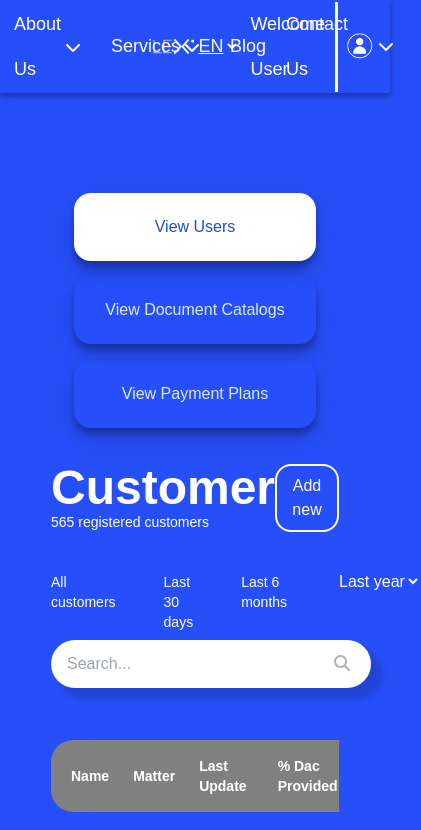
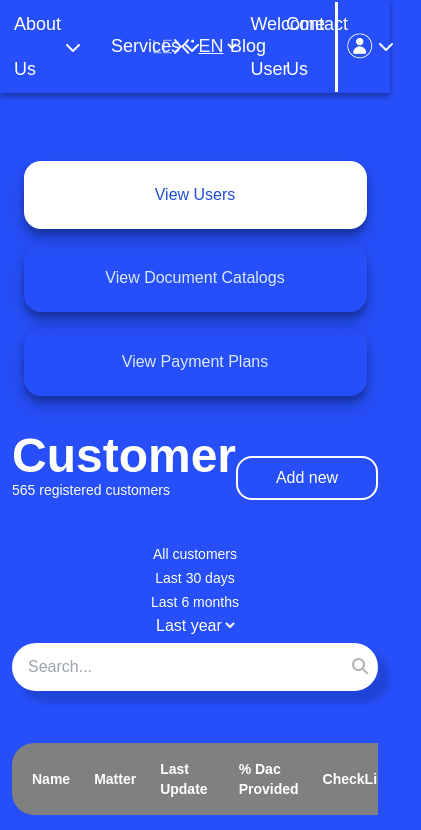
Before and after one commit to Edu22-san/LextusApp, a React (Vite) app: page /user/tabscontenido in a window 390 px wide. Shown: the top 830 px of the page, 421 px wide, since content can reach past the window. Built offline with nearby package versions, Linux system fonts and the light colour scheme.

Commit message:
login and dashboard responsive

```diff
--- a/src/Components/cardLogin/cardLogin.jsx
+++ b/src/Components/cardLogin/cardLogin.jsx
@@ -13,14 +13,14 @@ const CardLogin = () => {
   return (
     <>
       <div className="container-card-login mx-auto">
-        <h1 className="text-white font-bold text-4xl">Welcome to Law Portal</h1>
-        <img src={Logo} alt="" className="mt-4" />
+        <h1 className="text-white font-bold text-2xl md:text-4xl lg:text-4xl">Welcome to Law Portal</h1>
+        <img src={Logo} alt="" className="mt-4 w-full md:w-[25rem] lg:w-[25rem]" />
         <input
           type="text"
           placeholder="Usuario"
-          className="w-1/2 h-12 pl-4 rounded-full mt-4 focus:outline-none boxshadow"
+          className="w-full  md:w-1/2 lg:w-1/2 h-12 pl-4 rounded-full mt-8 focus:outline-none boxshadow"
         />
-        <div className="relative w-1/2 text-center mt-8">
+        <div className="relative w-full md:w-1/2 lg:w-1/2 text-center mt-8">
           <input
             type={passwordVisible ? "text" : "password"}
             placeholder="Password"
@@ -43,7 +43,7 @@ const CardLogin = () => {
             )}
           </span>
         </div>
-        <div className="w-1/2 mt-8 flex items-center justify-between ">
+        <div className="w-1/2 mt-8 flex flex-col sm:flex-row items-center justify-between ">
           <div className="flex items-center space-x-2">
             <input
               type="checkbox"
--- a/src/Components/usersTable/usersTable.css
+++ b/src/Components/usersTable/usersTable.css
@@ -44,9 +44,7 @@
     flex-direction: row;
 }
 
-span.container-icon.absolute.right-4.top-1\/2.transform.-translate-y-1\/2.cursor-pointer {
-    left: 283px;
-}
+
 
 th {
     padding-top: 16px;
--- a/src/Components/usersTable/usersTable.jsx
+++ b/src/Components/usersTable/usersTable.jsx
@@ -73,7 +73,7 @@ const Userstable = () => {
 
   return (
     <>
-      <div className="w-full flex flex-row items-end justify-between mb-[2.5rem]">
+      <div className="w-full flex flex-row items-end justify-between mb-[2.5rem] lg:mb-[2.5rem] md:mb-[2.5rem]">
         <div className="colum1">
           <h1 className="text-5xl font-semibold text-white">Customer</h1>
           <p className="text-white text-sm font-thin">
@@ -85,12 +85,12 @@ const Userstable = () => {
         </button>
       </div>
       <div className="w-full mb-[2rem]">
-        <div className="flex flex-row items-baseline">
-          <p className="text-white text-sm font-thin mr-12"> All customers</p>
-          <p className="text-white text-sm font-thin mr-12"> Last 30 days</p>
-          <p className="text-white text-sm font-thin mr-12">Last 6 months</p>
+        <div className="flex flex-col sm:flex-row items-center md:items-baseline">
+          <p className="text-white text-sm font-thin lg:mr-12 md:mr-12 mt-1"> All customers</p>
+          <p className="text-white text-sm font-thin lg:mr-12 md:mr-12 mt-1"> Last 30 days</p>
+          <p className="text-white text-sm font-thin lg:mr-12 md:mr-12 mt-1">Last 6 months</p>
           <select
-            className="bg-transparent text-white outline-none"
+            className="bg-transparent text-white outline-none mt-1"
             name=""
             id=""
           >
@@ -100,15 +100,15 @@ const Userstable = () => {
           </select>
         </div>
         <div className="flex items-center">
-          <div className="relative w-1/2  mt-2">
+          <div className="relative w-full lg:w-1/2 md:w-1/2  mt-2">
             <input
               type="search"
-              className="h-12 w-[20rem] pl-4 rounded-full focus:outline-none boxshadow"
+              className="h-12 w-full lg:w-[20rem] md:w-[20rem] pl-4 rounded-full focus:outline-none boxshadow"
               placeholder="Search..."
               value={searchText}
               onChange={onSearch}
             />
-            <span className="container-icon absolute right-4 top-1/2 transform -translate-y-1/2 cursor-pointer ">
+            <span className="container-icon absolute right-4 top-1/2 transform -translate-y-1/2 cursor-pointer left-[340px] lg:left-[283px] md:left-[283px]">
               <i
                 className="fa-solid fa-magnifying-glass icon-style"
                 style={{ color: "#b2b2b2", cursor: "pointer" }}
@@ -138,7 +138,7 @@ const Userstable = () => {
           <Column
             field="matter"
             header="Matter"
-            className="row-spacing" // Agrega la clase row-spacing a esta columna
+            className="row-spacing"
           />
           <Column field="lastUpdate" header="Last Update" className="row-spacing" />
           <Column field="dacProvided" header="% Dac Provided" className="row-spacing" />
--- a/src/pages/dashboard/dashboard.jsx
+++ b/src/pages/dashboard/dashboard.jsx
@@ -6,26 +6,26 @@ const Dashboard = () => {
   return (
     <>
       <div className="min-w-full flex flex-col items-center justify-center mt-[4rem]">
-        <div className="w-[40%] flex flex-col items-center justify-center">
-          <h1 className="text-white text-8xl font-bold">Lorem ipsum</h1>
-          <p className="text-center text-white text-2xl font-light pt-2">
+        <div className="md:w-[40%] lg:w-[40%] w-[90%] flex flex-col items-center justify-center">
+          <h1 className="text-white text-5xl lg:text-8xl md:text-8xl font-bold">Lorem ipsum</h1>
+          <p className="text-center text-white text-xl md:text-2xl lg:text-2xl font-light pt-2">
             Lorem Ipsum is simply dummy text of the printing and typesetting
             industry.
           </p>
         </div>
-        <div className="grid grid-cols-1 md:grid-cols-3 items-center justify-center rounded-xl p-1 w-[70%] mt-[2rem] gap-4">
-          <Link to="/user/tabscontenido" className="py-2.5 text-white text-2xl font-medium leading-5 bg-transparent flex flex-col justify-center items-center boxshadow-rv w-full">
+        <div className="grid grid-cols-1 md:grid-cols-3 items-center justify-center rounded-xl p-1 w-[90%] lg:w-[70%] md:w-[70%] mt-[2rem] gap-4">
+          <Link to="/user/tabscontenido" className="py-2.5 text-white text-xl md:text-2xl lg:text-2xl font-medium leading-5 bg-transparent flex flex-col justify-center items-center boxshadow-rv w-full">
             View Users
           </Link>
-          <Link to="" className="py-2.5 text-white text-2xl font-medium leading-5 bg-transparent flex flex-col justify-center items-center boxshadow-rv w-full">
+          <Link to="" className="py-2.5 text-white text-xl md:text-2xl lg:text-2xl font-medium leading-5 bg-transparent flex flex-col justify-center items-center boxshadow-rv w-full">
             View Document Catalogs
           </Link>
-          <Link to="" className="py-2.5 text-white text-2xl font-medium leading-5 bg-transparent flex flex-col justify-center items-center boxshadow-rv w-full" >
+          <Link to="" className="py-2.5 text-white text-xl md:text-2xl lg:text-2xl font-medium leading-5 bg-transparent flex flex-col justify-center items-center boxshadow-rv w-full" >
             View Payment Plans
           </Link>
         </div>
 
-        <div className="grid grid-cols-1 md:grid-cols-3 items-center justify-center rounded-xl p-1 w-[85%] mt-[3rem] gap-4">
+        <div className="grid grid-cols-1 md:grid-cols-3 items-center justify-center rounded-xl p-1 w-[90%] lg:w-[85%] md:w-[85%] mt-[3rem] gap-4">
 
           <div className="p-5 color-txt-rv text-base font-medium leading-5 bg-white flex flex-col justify-start items-center boxshadow-rv2 w-full h-[33vh]">
             <div className="w-full flex flex-row items-center justify-between pb-1 border-b-2 border-solid border-gray-300">
--- a/src/pages/tabsContenido/tabsContenido.jsx
+++ b/src/pages/tabsContenido/tabsContenido.jsx
@@ -11,10 +11,10 @@ const TabsContenido = () => {
 
   return (
     <>
-      <div className="min-w-full flex flex-col items-center justify-center mt-[4rem]">
-        <div className="w-[80%] flex flex-col items-center justify-center">
+      <div className="min-w-full flex flex-col items-center justify-center mt-[2rem] lg:mt-[4rem] md:mt-[4rem]">
+        <div className="w-full lg:w-[80%] md:w-[80%] flex flex-col items-center justify-center">
           <Tab.Group>
-            <Tab.List className="grid grid-cols-1 md:grid-cols-3 items-center justify-center rounded-xl p-1 w-[80%] mt-[2rem] gap-4">
+            <Tab.List className="grid grid-cols-1 md:grid-cols-3 items-center justify-center rounded-xl p-1 w-[90%] lg:w-[80%] md:w-[80%] mt-[2rem] gap-4">
               <Tab
                 className={({ selected }) =>
                   classNames(
```
